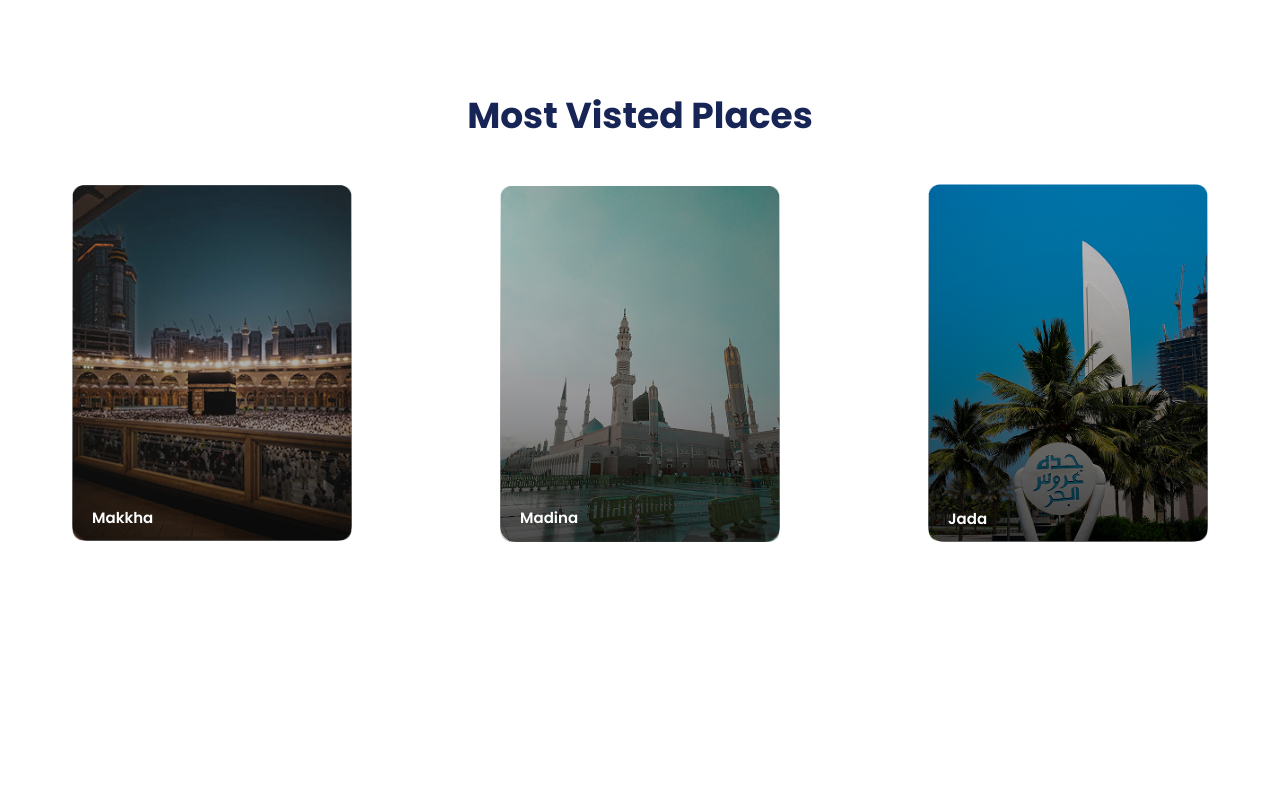
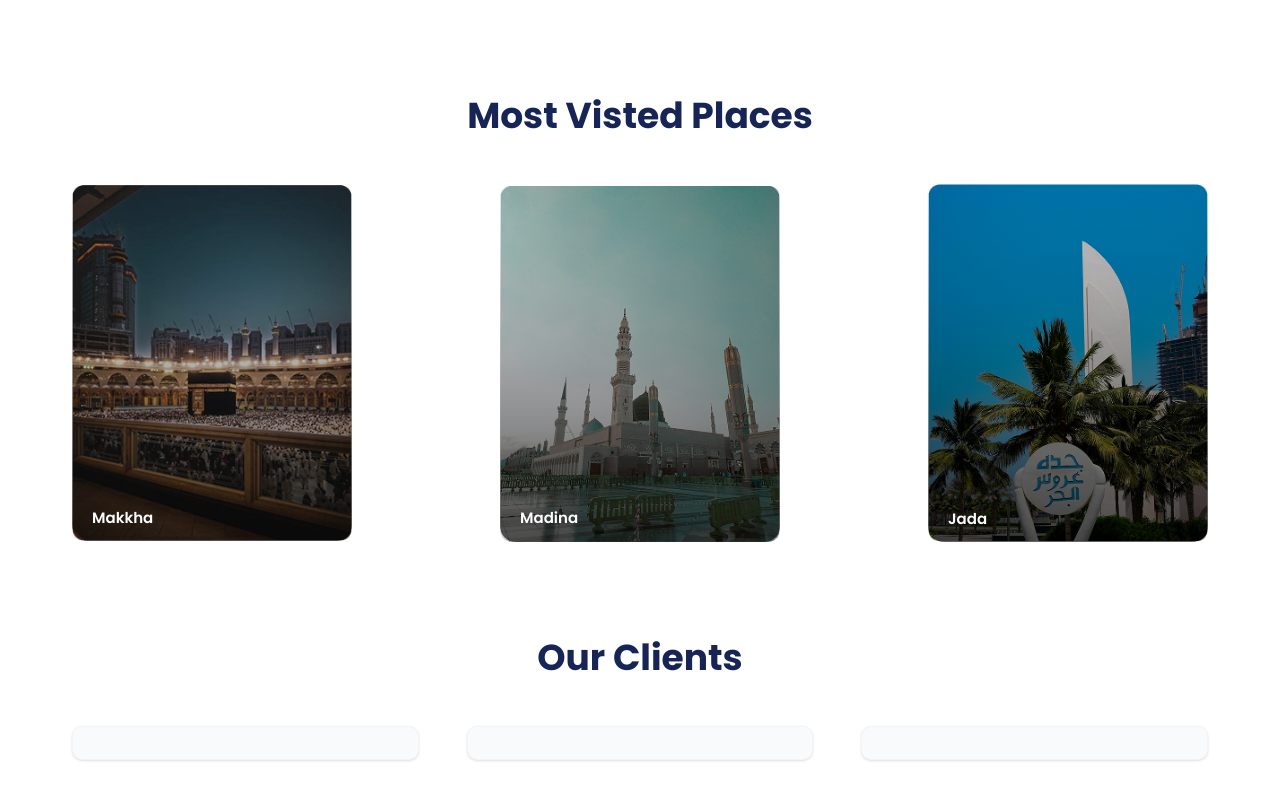
Before and after one commit to ayoubbezai/di9at-alwa9t, a Next.js app in the folder frontend/: page / in a window 1280 px wide. Shown: the part 3203-4003 px from the top of the page. Before the commit the page ends 3793 px from the top, so only its background shows below. Built offline with nearby package versions, Linux system fonts and the light colour scheme.

Commit message:
add our clients

```diff
--- a/frontend/app/(landing)/page.tsx
+++ b/frontend/app/(landing)/page.tsx
@@ -29,6 +29,10 @@ const MostVisted = dynamic(() => import("@/components/landing/MostVisted"), {
   ssr: false,
   loading: () => null,
 });
+const OurClient = dynamic(() => import("@/components/landing/OurClient"), {
+  ssr: false,
+  loading: () => null,
+});
 
 export default function Home() {
   const [showSections, setShowSections] = useState(false);
@@ -51,6 +55,7 @@ export default function Home() {
           <OurService />
           <WhyUs />
           <MostVisted />
+          <OurClient />
         </>
       )}
     </>
--- a/frontend/components/landing/Hero.tsx
+++ b/frontend/components/landing/Hero.tsx
@@ -60,7 +60,7 @@ export default function Hero() {
           priority
           width={1920}
           height={1080}
-          className="object-cover w-full h-full"
+          className="object-cover w-full "
           sizes="100vw"
         />
       </div>
--- /dev/null
+++ b/frontend/components/landing/OurClient.tsx
@@ -0,0 +1,65 @@
+type CardType = {
+  id: number;
+  name: string;
+  place: string;
+  description: string;
+  starts: number;
+};
+
+function Card({ id, name, place, description, starts }: CardType) {
+  return (
+    <div
+      key={id}
+      className="flex flex-col gap-2 justify-between bg-gray-50 px-4 py-5 lg:p-4 items-start w-full
+                 shadow-sm hover:shadow-md transition-shadow duration-200 border rounded-lg border-gray-100"
+    >
+      <div className="flex flex-row gap-3 items-start"></div>
+    </div>
+  );
+}
+
+const cards: CardType[] = [
+  {
+    id: 1,
+    name: "Client A",
+    place: "Makkah",
+    description: "A leading client in the transportation sector.",
+    starts: 4.5,
+  },
+  {
+    id: 2,
+    name: "Client B",
+    place: "Madinah",
+    description: "Known for their punctuality and reliability.",
+    starts: 4.8,
+  },
+  {
+    id: 3,
+    name: "Client C",
+    place: "Jeddah",
+    description: "Specializes in group transportation services.",
+    starts: 4.2,
+  },
+];
+
+export default function OurClient() {
+  return (
+    <section className="w-full max-w-7xl mx-auto py-12 px-4 sm:px-6">
+      <h1 className="text-[26px] md:text-4xl font-bold text-center text-primary-dark mb-12">
+        Our Clients
+      </h1>
+      <div className="flex flex-row items-center justify-between px-12 gap-12">
+        {cards.map((card) => (
+          <Card
+            key={card.id}
+            id={card.id}
+            name={card.name}
+            place={card.place}
+            description={card.description}
+            starts={card.starts}
+          />
+        ))}
+      </div>
+    </section>
+  );
+}
```
